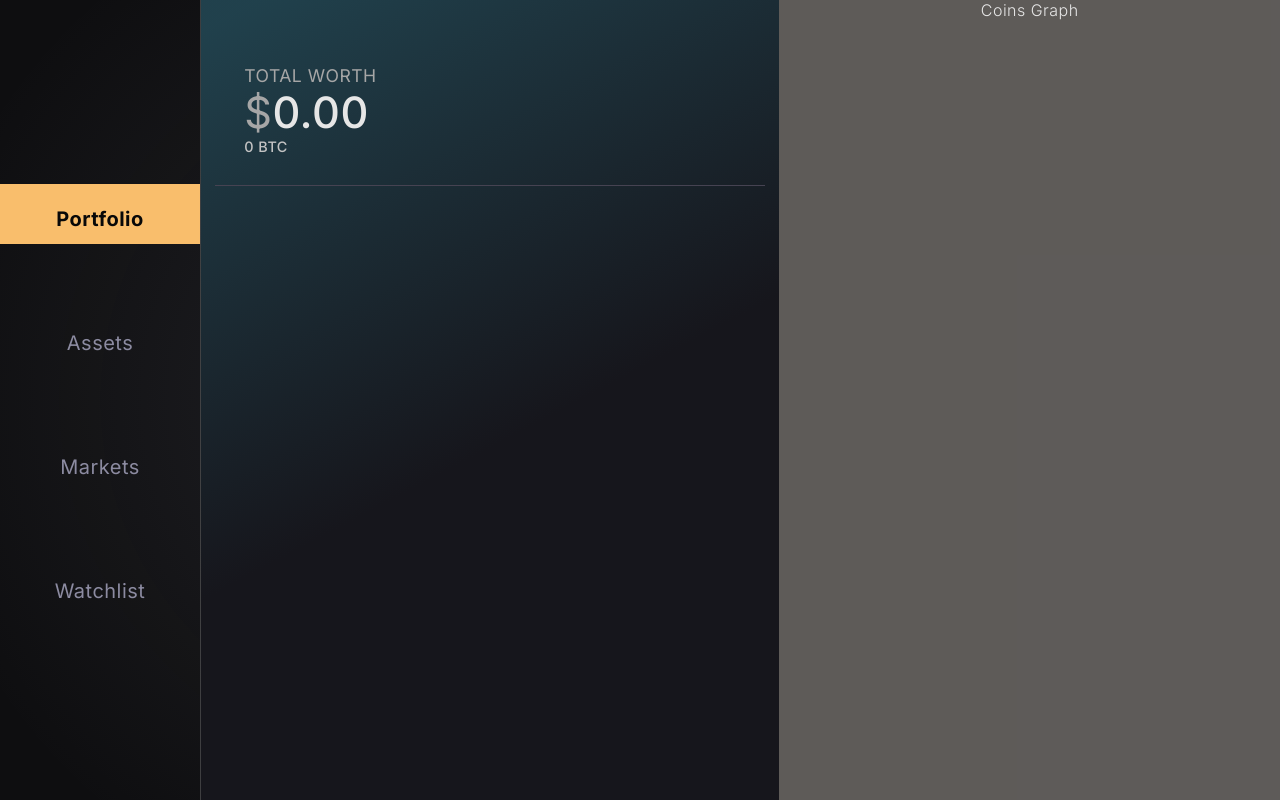
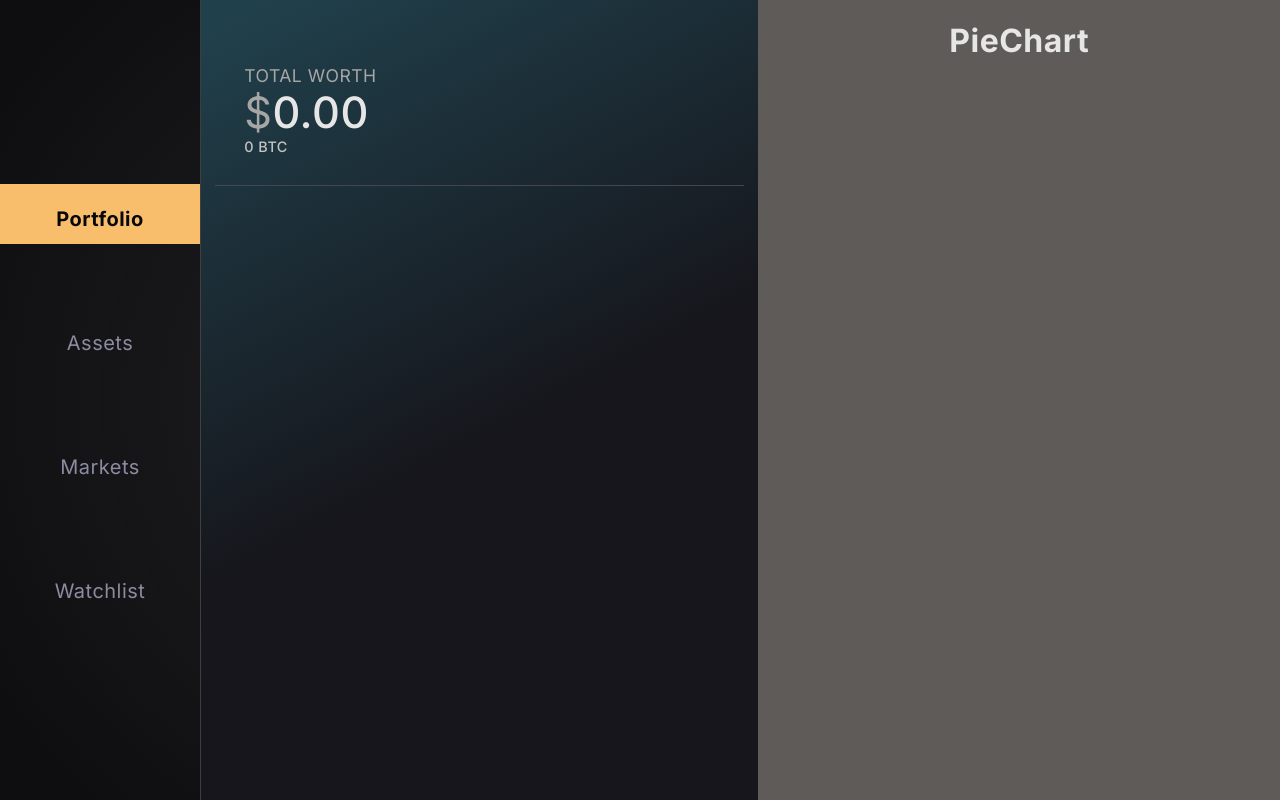
Before and after one commit to FacundoBe/React-dashboard, a React (Vite) app: page / in a window 1280 px wide. Built offline with nearby package versions, Linux system fonts and the light colour scheme.

Commit message:
armado de lso datos de entrada para el grafico de portfolio

```diff
--- a/src/Components/Portfolio.jsx
+++ b/src/Components/Portfolio.jsx
@@ -4,6 +4,7 @@ import { formatUS } from '../assets/functions'
 import PortfolioCard from './PortfolioCard'
 import { useContext } from 'react'
 import { CoinsDataContext } from '../context/CoinsDataProvider'
+import PortfolioPieChart from './PortfolioPieChart'
 
 export default function Portfolio({ assetsList }) {
 
@@ -65,7 +66,7 @@ export default function Portfolio({ assetsList }) {
                 </div>
             </div>
             <div className='portfolio-chart-panel'>
-                Coins Graph
+                <PortfolioPieChart portfolioCoinList={portfolioCoinList}/>
             </div>
         </div>
     )
--- /dev/null
+++ b/src/Components/PortfolioPieChart.jsx
@@ -0,0 +1,24 @@
+/* eslint-disable react/prop-types */
+import { useContext } from 'react'
+import { CoinsDataContext } from '../context/CoinsDataProvider'
+import './PortfolioPieChart.css'
+
+
+export default function PortfolioPieChart({portfolioCoinList}){
+
+    const { coinPrice } = useContext(CoinsDataContext)
+
+
+    const coinData = portfolioCoinList.map(coin => {
+          const totalCoin = coin.coinByWalletList.map(wallet => wallet.amount).reduce(
+            (accumulator, currentValue) => accumulator + currentValue)
+            return {name:coin.name, symbol:coin.symbol, amount:totalCoin, value:coinPrice(coin.symbol)*totalCoin}
+    })
+
+    console.log(coinData)
+
+    return(
+        <h1>PieChart</h1>
+    )
+
+}
```
Also changed, not shown: src/Components/PortfolioPieChart.css (added).
